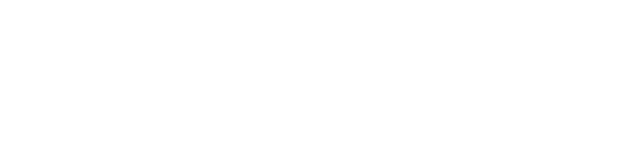
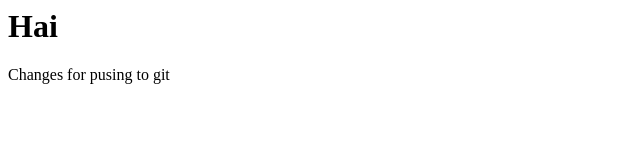
Before and after one commit to ANVSC/firstgitrepo, a plain HTML site: page index.html in a window 1280 px wide. Shown: the whole page, without its empty margins (0-640 px from the left). Drawn offline with Linux system fonts and the light colour scheme.

Commit message:
Changes done to commit to remote repository

```diff
--- a/index.html
+++ b/index.html
@@ -2,5 +2,8 @@
 	<head>
 		<title> Its Git </title>
 	</head>
-
+	<body>
+		<h1>Hai</h1>
+		Changes for pusing to git
+	</body>
 </html>
```
